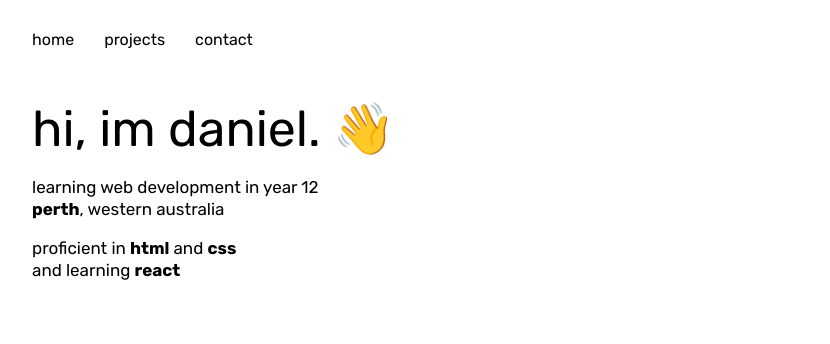
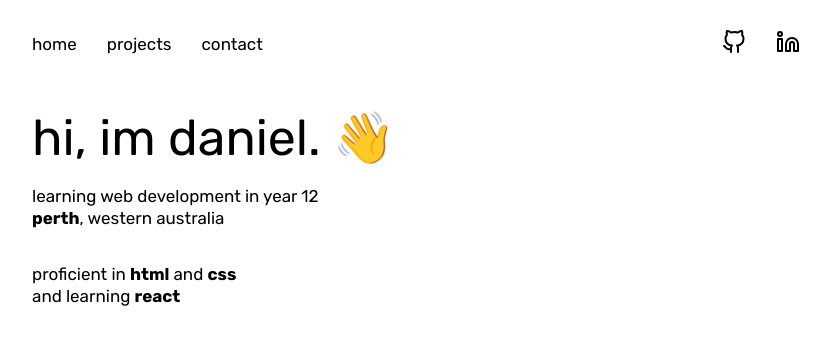
Before and after one commit to 2concrete/portfolio, a React (Vite) app: page / in a window 1280 px wide. Shown: the top 344 px of the page, without its empty margins (224-1054 px from the left). Built offline with nearby package versions, Linux system fonts and the light colour scheme.

Commit message:
Refactored html into individual components

```diff
--- a/index.html
+++ b/index.html
@@ -3,14 +3,10 @@
   <head>
     <meta charset="UTF-8" />
     <meta name="viewport" content="width=device-width, initial-scale=1.0" />
-    <script src="https://unpkg.com/feather-icons"></script>
     <title>porfolio</title>
   </head>
   <body>
     <div id="root"></div>
     <script type="module" src="/src/main.jsx"></script>
-    <script>
-      feather.replace();
-    </script>
   </body>
 </html>
--- a/package.json
+++ b/package.json
@@ -10,6 +10,7 @@
     "preview": "vite preview"
   },
   "dependencies": {
+    "feather-icons": "^4.29.2",
     "ogl": "^1.0.11",
     "react": "^19.1.0",
     "react-dom": "^19.1.0"
--- a/src/App.css
+++ b/src/App.css
@@ -21,51 +21,3 @@ body {
   display: flex;
   justify-content: center;
 }
-
-nav {
-  display: flex;
-  justify-content: space-between;
-  align-items: center;
-  height: fit-content;
-  padding: 30px 0px;
-}
-
-.flex {
-  display: flex;
-  align-items: center;
-  gap: 30px;
-}
-
-nav ul {
-  margin: 0;
-  padding: 0;
-}
-
-nav li {
-  list-style: none;
-  text-decoration: none;
-  cursor: pointer;
-  transition: opacity 0.3s ease, transform 0.3s;
-}
-
-nav li:hover {
-  opacity: 0.8;
-  transform: translateY(-3px);
-}
-
-.about {
-  display: flex;
-  justify-content: space-between;
-}
-
-.about h1 {
-  font-size: 50px;
-  margin: 20px 0px 0px 0px;
-  font-weight: 400;
-  text-wrap: nowrap;
-}
-
-.about p {
-  font-size: 17px;
-  line-height: 1.3;
-}
--- a/src/App.jsx
+++ b/src/App.jsx
@@ -1,52 +1,14 @@
 import "./App.css";
+import About from "./components/About/About";
+import NavBar from "./components/NavBar/NavBar";
 
 function App() {
   return (
     <>
       <div className="main-container">
-        <header>
-          <nav>
-            <ul className="flex">
-              <li>
-                <a>home</a>
-              </li>
-              <li>
-                <a>projects</a>
-              </li>
-              <li>
-                <a>contact</a>
-              </li>
-            </ul>
-            <div className="flex">
-              <li>
-                <a
-                  href="https://github.com/2concrete"
-                  data-feather="github"
-                ></a>
-              </li>
-              <li>
-                <a href data-feather="linkedin"></a>
-              </li>
-            </div>
-          </nav>
-        </header>
-        <section className="about">
-          <div className="text">
-            <h1>hi, im daniel. 👋</h1>
-            <p>
-              learning web development in year 12
-              <br /> <strong>perth</strong>, western australia
-            </p>
-            <p>
-              proficient in <strong>html</strong> and <strong>css</strong>
-              <br />
-              and learning <strong>react</strong>
-            </p>
-          </div>
-          <div className="animation"></div>
-        </section>
+        <NavBar />
+        <About />
       </div>
-      <script>feather.replace();</script>
     </>
   );
 }
--- /dev/null
+++ b/src/components/About/About.css
@@ -0,0 +1,17 @@
+.about {
+  display: flex;
+  flex-direction: column;
+  justify-content: space-between;
+}
+
+.about h1 {
+  font-size: 50px;
+  margin: 20px 0px 0px 0px;
+  font-weight: 400;
+  text-wrap: nowrap;
+}
+
+.about p {
+  font-size: 17px;
+  line-height: 1.3;
+}
--- /dev/null
+++ b/src/components/About/About.jsx
@@ -0,0 +1,20 @@
+import "./About.css";
+
+const About = () => {
+  return (
+    <section className="about">
+      <h1>hi, im daniel. 👋</h1>
+      <p>
+        learning web development in year 12
+        <br /> <strong>perth</strong>, western australia
+      </p>
+      <p>
+        proficient in <strong>html</strong> and <strong>css</strong>
+        <br />
+        and learning <strong>react</strong>
+      </p>
+    </section>
+  );
+};
+
+export default About;
--- /dev/null
+++ b/src/components/NavBar/NavBar.css
@@ -0,0 +1,32 @@
+nav {
+  display: flex;
+  justify-content: space-between;
+  align-items: center;
+  font-size: 17px;
+  padding: 30px 0px;
+}
+
+.flex {
+  display: flex;
+  align-items: center;
+  gap: 30px;
+}
+
+nav ul {
+  margin: 0;
+  padding: 0;
+  display: flex;
+  gap: 30px;
+}
+
+nav li {
+  list-style: none;
+  text-decoration: none;
+  cursor: pointer;
+  transition: opacity 0.3s ease, transform 0.3s;
+}
+
+nav li:hover {
+  opacity: 0.8;
+  transform: translateY(-3px);
+}
--- /dev/null
+++ b/src/components/NavBar/NavBar.jsx
@@ -0,0 +1,38 @@
+import feather from "feather-icons";
+import { useEffect } from "react";
+import "./NavBar.css";
+
+const NavBar = () => {
+  useEffect(() => {
+    feather.replace();
+  }, []);
+  return (
+    <header>
+      <nav>
+        <ul className="flex">
+          <li>
+            <a>home</a>
+          </li>
+          <li>
+            <a>projects</a>
+          </li>
+          <li>
+            <a>contact</a>
+          </li>
+        </ul>
+        <div className="flex">
+          <ul>
+            <li>
+              <a href="https://github.com/2concrete" data-feather="github"></a>
+            </li>
+            <li>
+              <a href data-feather="linkedin"></a>
+            </li>
+          </ul>
+        </div>
+      </nav>
+    </header>
+  );
+};
+
+export default NavBar;
```
Also changed, not shown: 1 other file (tests, documents, lock files or other folders).
